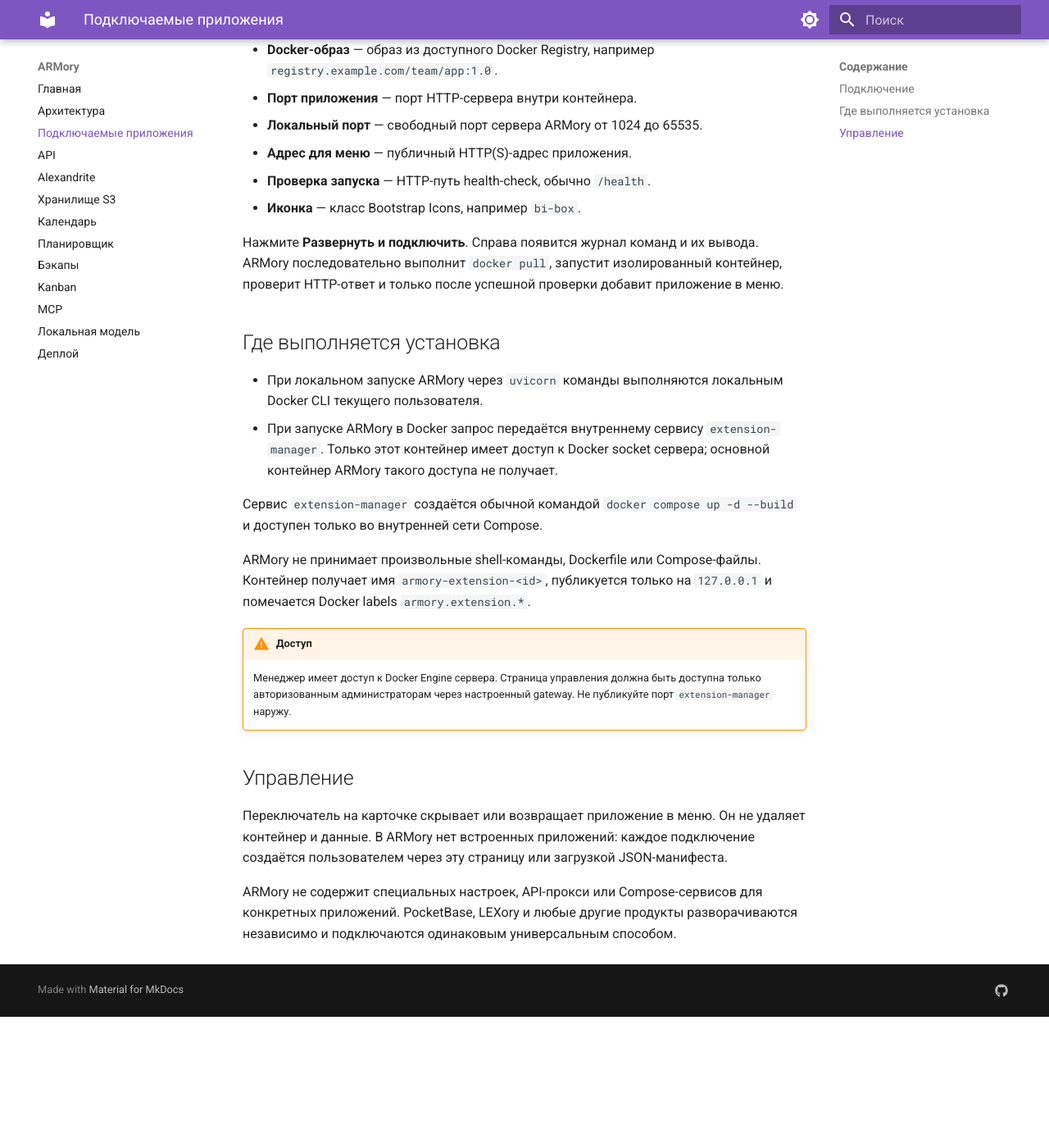
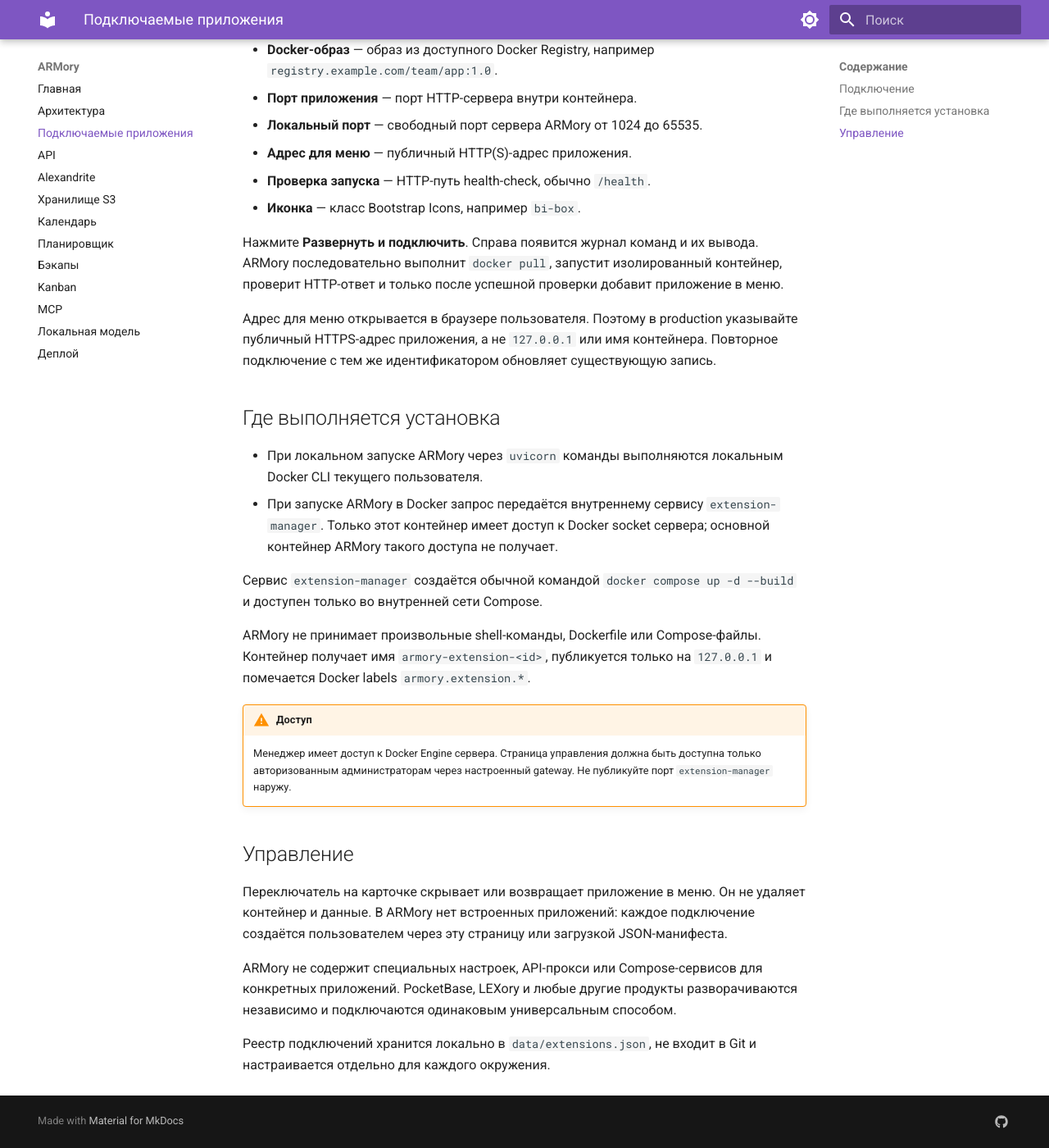
Before and after one commit to ZeroCreator/ARMory, an MkDocs documentation site: the page built from docs/applications.md, in a window 1280 px wide and 1400 px high, scrolled down 383 px. Shown: the whole window at 82% size. Built offline with MkDocs 1.6.1 and Material for MkDocs 9.7.7, drawn with Linux system fonts in a browser that asks for light colours; before the commit the page ends 1623 px from its top, so only the background shows below that.

Commit message:
fix: keep extension URLs environment-specific

```diff
--- a/docs/applications.md
+++ b/docs/applications.md
@@ -17,6 +17,8 @@ ARMory может разворачивать дополнительные веб
 
 Нажмите **Развернуть и подключить**. Справа появится журнал команд и их вывода. ARMory последовательно выполнит `docker pull`, запустит изолированный контейнер, проверит HTTP-ответ и только после успешной проверки добавит приложение в меню.
 
+Адрес для меню открывается в браузере пользователя. Поэтому в production указывайте публичный HTTPS-адрес приложения, а не `127.0.0.1` или имя контейнера. Повторное подключение с тем же идентификатором обновляет существующую запись.
+
 ## Где выполняется установка
 
 - При локальном запуске ARMory через `uvicorn` команды выполняются локальным Docker CLI текущего пользователя.
@@ -34,3 +36,5 @@ ARMory не принимает произвольные shell-команды, Do
 Переключатель на карточке скрывает или возвращает приложение в меню. Он не удаляет контейнер и данные. В ARMory нет встроенных приложений: каждое подключение создаётся пользователем через эту страницу или загрузкой JSON-манифеста.
 
 ARMory не содержит специальных настроек, API-прокси или Compose-сервисов для конкретных приложений. PocketBase, LEXory и любые другие продукты разворачиваются независимо и подключаются одинаковым универсальным способом.
+
+Реестр подключений хранится локально в `data/extensions.json`, не входит в Git и настраивается отдельно для каждого окружения.
```
Also changed, not shown: 1 other file.
